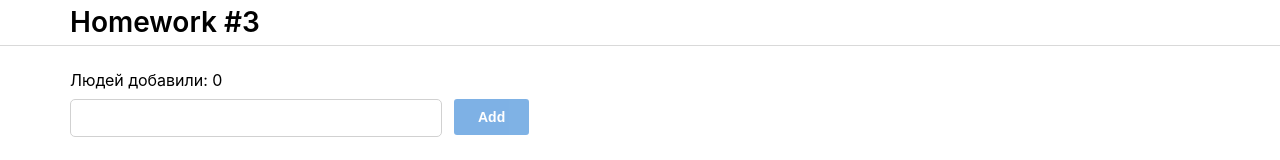
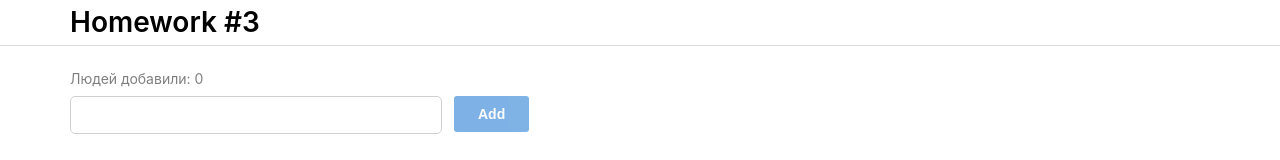
Before and after one commit to Vitalik9135eb2/tasks-Ignat, a React (Create React App) app: page / in a window 1280 px wide. Shown: the part 791-951 px from the top of the page. Built offline with nearby package versions, Linux system fonts and the light colour scheme.

Commit message:
fixed styles for hw3

```diff
--- a/src/s2-homeworks/hw03/Greeting.module.css
+++ b/src/s2-homeworks/hw03/Greeting.module.css
@@ -67,7 +67,13 @@
 }
 
 .text {
+    font-size: 14px;
+    line-height: 17px;
+    color: rgba(0, 0, 0, 0.5);
 }
 
 .greeting {
+    font-size: 14px;
+    line-height: 17px;
+    font-weight: 500;
 }
```
